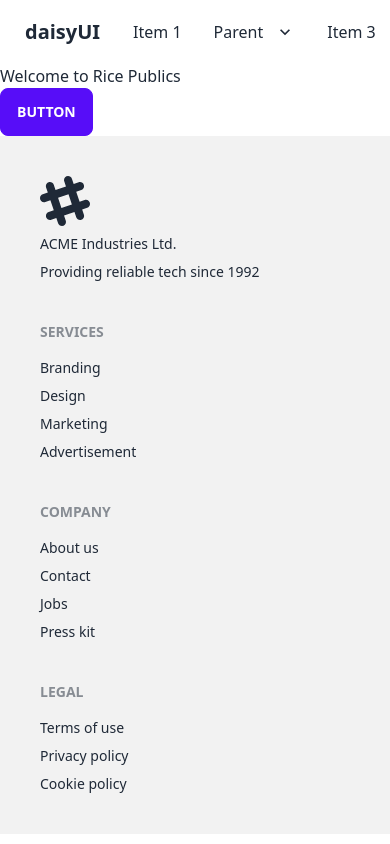
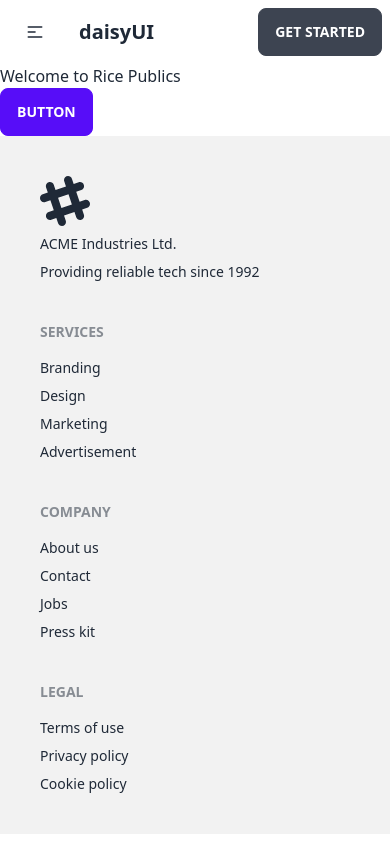
Before and after one commit to rice-apps/publics, a Next.js app in the folder publics/: page / in a window 390 px wide. Built offline with nearby package versions, Linux system fonts and the light colour scheme.

Commit message:
responsive navbar

```diff
--- a/publics/components/Navbar.tsx
+++ b/publics/components/Navbar.tsx
@@ -1,10 +1,29 @@
 export default function Navbar() {
     return (
         <div className="navbar bg-base-100">
-            <div className="flex-1">
+            <div className="navbar-start">
+                <div className="dropdown">
+                    <label tabIndex={0} className="btn btn-ghost lg:hidden">
+                        <svg xmlns="http://www.w3.org/2000/svg" className="h-5 w-5" fill="none" viewBox="0 0 24 24" stroke="currentColor"><path strokeLinecap="round" strokeLinejoin="round" strokeWidth="2" d="M4 6h16M4 12h8m-8 6h16" /></svg>
+                    </label>
+                    <ul tabIndex={0} className="menu menu-compact dropdown-content mt-3 p-2 shadow bg-base-100 rounded-box w-52">
+                        <li><a>Item 1</a></li>
+                        <li tabIndex={0}>
+                            <a className="justify-between">
+                                Parent
+                                <svg className="fill-current" xmlns="http://www.w3.org/2000/svg" width="24" height="24" viewBox="0 0 24 24"><path d="M8.59,16.58L13.17,12L8.59,7.41L10,6L16,12L10,18L8.59,16.58Z" /></svg>
+                            </a>
+                            <ul className="p-2">
+                                <li><a>Submenu 1</a></li>
+                                <li><a>Submenu 2</a></li>
+                            </ul>
+                        </li>
+                        <li><a>Item 3</a></li>
+                    </ul>
+                </div>
                 <a className="btn btn-ghost normal-case text-xl">daisyUI</a>
             </div>
-            <div className="flex-none">
+            <div className="navbar-center hidden lg:flex">
                 <ul className="menu menu-horizontal p-0">
                     <li><a>Item 1</a></li>
                     <li tabIndex={0}>
@@ -12,7 +31,7 @@ export default function Navbar() {
                             Parent
                             <svg className="fill-current" xmlns="http://www.w3.org/2000/svg" width="20" height="20" viewBox="0 0 24 24"><path d="M7.41,8.58L12,13.17L16.59,8.58L18,10L12,16L6,10L7.41,8.58Z" /></svg>
                         </a>
-                        <ul className="p-2 bg-base-100">
+                        <ul className="p-2">
                             <li><a>Submenu 1</a></li>
                             <li><a>Submenu 2</a></li>
                         </ul>
@@ -20,6 +39,9 @@ export default function Navbar() {
                     <li><a>Item 3</a></li>
                 </ul>
             </div>
+            <div className="navbar-end">
+                <a className="btn">Get started</a>
+            </div>
         </div>
     )
 }
```
